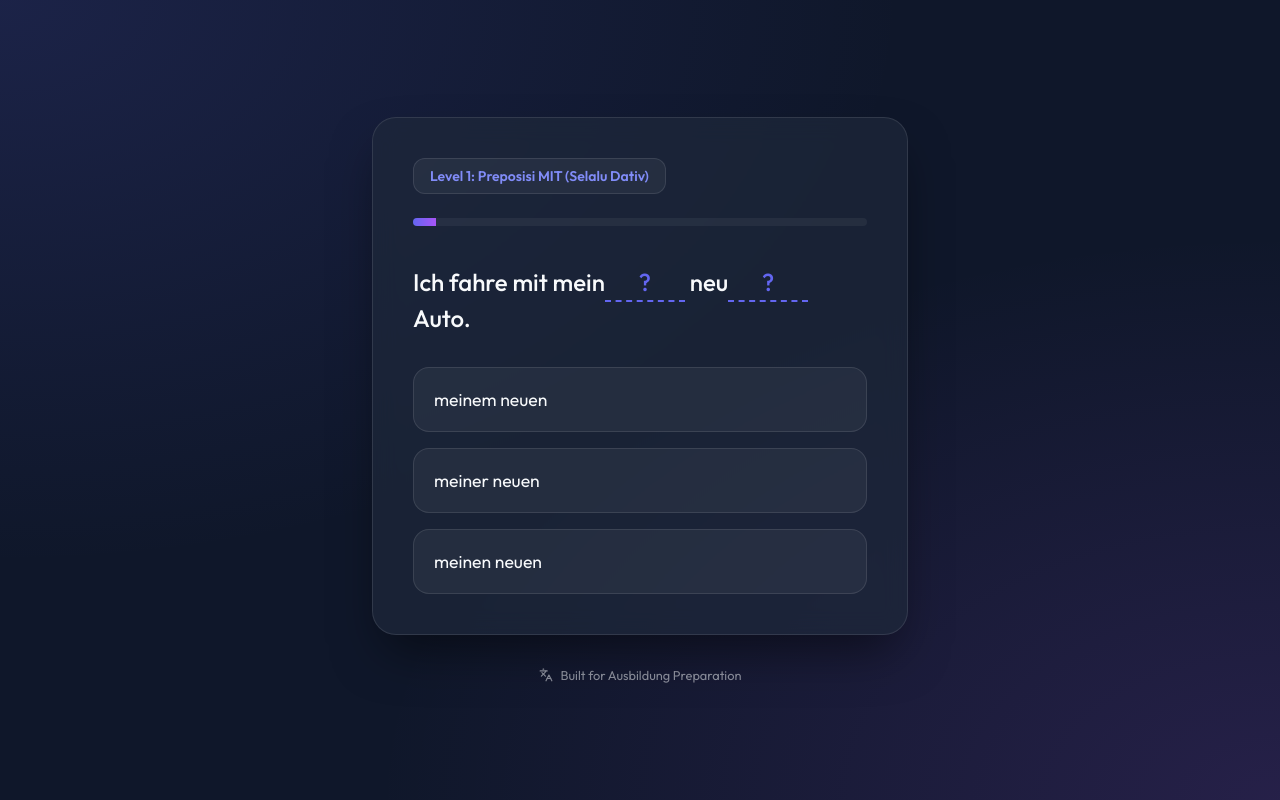
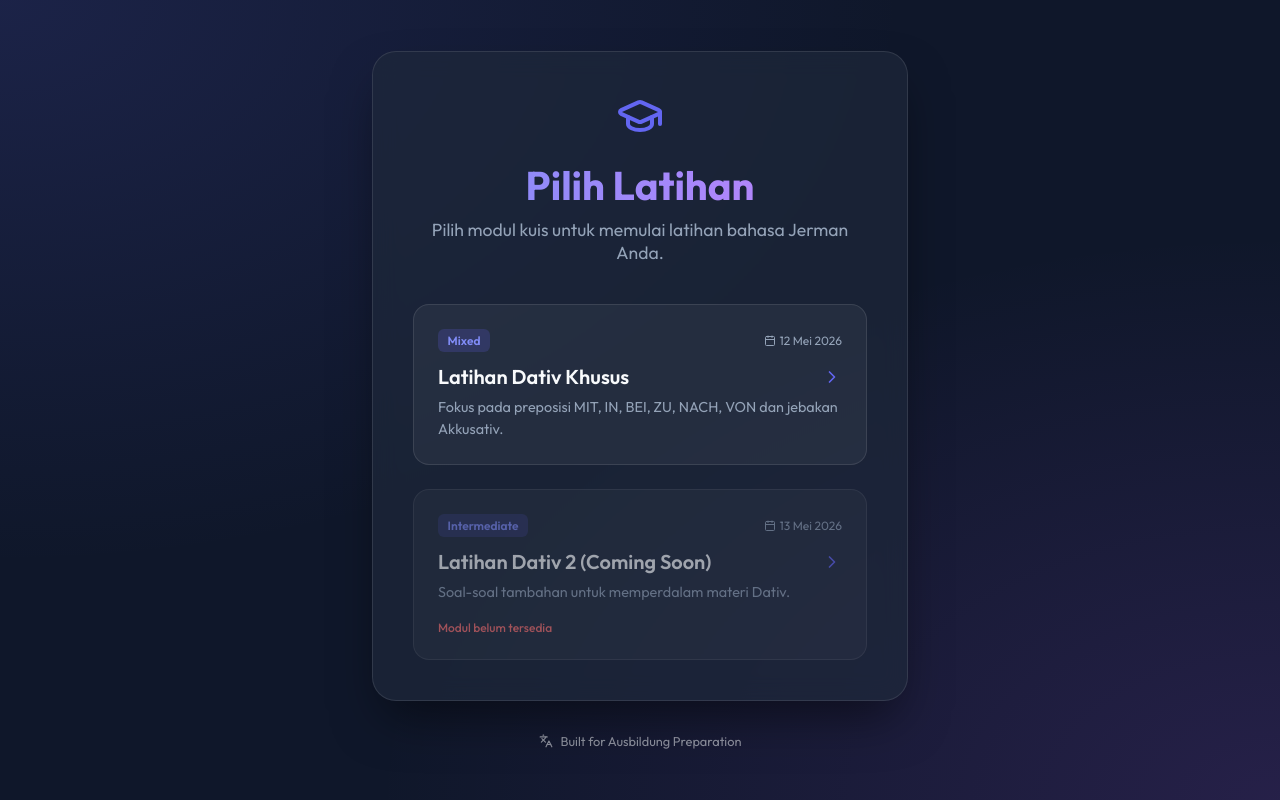
Before and after one commit to divorahim13/quiz-dativ-interaktif, a React (Vite) app: page / in a window 1280 px wide. Built offline with nearby package versions, Linux system fonts and the light colour scheme.

Commit message:
Add Dashboard and Quiz Selection feature

```diff
--- a/src/App.jsx
+++ b/src/App.jsx
@@ -1,19 +1,30 @@
 import React, { useState } from 'react';
 import { motion, AnimatePresence } from 'framer-motion';
-import { quizData } from './data/quizData';
+import { quizzes } from './data/quizData';
 import confetti from 'canvas-confetti';
-import { Trophy, RefreshCw, Languages } from 'lucide-react';
+import { Trophy, RefreshCw, Languages, ArrowLeft } from 'lucide-react';
 import QuizCard from './components/QuizCard';
+import Dashboard from './components/Dashboard';
 
 function App() {
+  const [selectedQuiz, setSelectedQuiz] = useState(null);
   const [currentIdx, setCurrentIdx] = useState(0);
   const [score, setScore] = useState(0);
   const [selectedOption, setSelectedOption] = useState(null);
   const [isAnswered, setIsAnswered] = useState(false);
   const [isQuizOver, setIsQuizOver] = useState(false);
 
-  const currentQuestion = quizData[currentIdx];
-  const progress = ((currentIdx + 1) / quizData.length) * 100;
+  const currentQuestion = selectedQuiz?.questions[currentIdx];
+  const progress = selectedQuiz ? ((currentIdx + 1) / selectedQuiz.questions.length) * 100 : 0;
+
+  const handleSelectQuiz = (quiz) => {
+    setSelectedQuiz(quiz);
+    setCurrentIdx(0);
+    setScore(0);
+    setSelectedOption(null);
+    setIsAnswered(false);
+    setIsQuizOver(false);
+  };
 
   const handleOptionClick = (option) => {
     if (isAnswered) return;
@@ -26,7 +37,7 @@ function App() {
   };
 
   const handleNext = () => {
-    if (currentIdx + 1 < quizData.length) {
+    if (currentIdx + 1 < selectedQuiz.questions.length) {
       setCurrentIdx(i => i + 1);
       setSelectedOption(null);
       setIsAnswered(false);
@@ -49,10 +60,33 @@ function App() {
     setIsQuizOver(false);
   };
 
+  const goBackToDashboard = () => {
+    setSelectedQuiz(null);
+  };
+
   return (
     <div className="container">
       <AnimatePresence mode="wait">
-        {!isQuizOver ? (
+        {!selectedQuiz ? (
+          <Dashboard quizzes={quizzes} onSelectQuiz={handleSelectQuiz} />
+        ) : !isQuizOver ? (
+          <div key="quiz-container">
+            <button
+              onClick={goBackToDashboard}
+              style={{
+                background: 'none',
+                border: 'none',
+                color: 'var(--text-secondary)',
+                display: 'flex',
+                alignItems: 'center',
+                gap: '8px',
+                marginBottom: '1rem',
+                cursor: 'pointer',
+                fontSize: '0.9rem'
+              }}
+            >
+              <ArrowLeft size={16} /> Kembali ke Dashboard
+            </button>
             <QuizCard
               currentQuestion={currentQuestion}
               progress={progress}
@@ -61,8 +95,9 @@ function App() {
               handleOptionClick={handleOptionClick}
               handleNext={handleNext}
               currentIdx={currentIdx}
-            totalQuestions={quizData.length}
+              totalQuestions={selectedQuiz.questions.length}
             />
+          </div>
         ) : (
           <motion.div
             key="result"
@@ -72,21 +107,21 @@ function App() {
           >
             <Trophy size={64} color="#facc15" style={{ marginBottom: '1.5rem' }} />
             <h1>Latihan Selesai!</h1>
-            <p className="subtitle">Luar biasa! Kamu telah menyelesaikan tantangan Dativ.</p>
+            <p className="subtitle">Luar biasa! Kamu telah menyelesaikan tantangan {selectedQuiz.title}.</p>
 
             <div className="score-circle">
               <div className="score-num">{score}</div>
-              <div className="score-total">dari {quizData.length}</div>
+              <div className="score-total">dari {selectedQuiz.questions.length}</div>
             </div>
 
-            <p style={{ marginBottom: '2rem', color: 'var(--text-secondary)' }}>
-              {score === quizData.length ? "Perfekt! Kamu menguasai Dativ sepenuhnya! 🚀" :
-               score > 15 ? "Bagus sekali! Hampir sempurna. 💪" : "Terus belajar, kamu pasti bisa! 📖"}
-            </p>
-
-            <button onClick={restartQuiz} className="next-btn" style={{ background: 'var(--glass)', border: '1px solid var(--glass-border)' }}>
-              <RefreshCw size={20} style={{ marginRight: '8px', verticalAlign: 'middle' }} /> Coba Lagi
+            <div style={{ display: 'flex', gap: '1rem', marginTop: '2rem' }}>
+              <button onClick={restartQuiz} className="next-btn" style={{ flex: 1, background: 'var(--glass)', border: '1px solid var(--glass-border)', marginTop: 0 }}>
+                <RefreshCw size={20} style={{ marginRight: '8px', verticalAlign: 'middle' }} /> Ulangi
               </button>
+              <button onClick={goBackToDashboard} className="next-btn" style={{ flex: 1, marginTop: 0 }}>
+                Menu Utama
+              </button>
+            </div>
           </motion.div>
         )}
       </AnimatePresence>
--- /dev/null
+++ b/src/components/Dashboard.jsx
@@ -0,0 +1,71 @@
+import React from 'react';
+import { motion } from 'framer-motion';
+import { Calendar, BookOpen, ChevronRight, GraduationCap } from 'lucide-react';
+
+const Dashboard = ({ quizzes, onSelectQuiz }) => {
+  return (
+    <motion.div
+      initial={{ opacity: 0, scale: 0.95 }}
+      animate={{ opacity: 1, scale: 1 }}
+      className="glass-card"
+    >
+      <div style={{ textAlign: 'center', marginBottom: '2.5rem' }}>
+        <GraduationCap size={48} color="#6366f1" style={{ marginBottom: '1rem' }} />
+        <h1>Pilih Latihan</h1>
+        <p className="subtitle">Pilih modul kuis untuk memulai latihan bahasa Jerman Anda.</p>
+      </div>
+
+      <div className="options-grid" style={{ gap: '1.5rem' }}>
+        {quizzes.map((quiz) => (
+          <button
+            key={quiz.id}
+            onClick={() => quiz.questions.length > 0 && onSelectQuiz(quiz)}
+            disabled={quiz.questions.length === 0}
+            className="option-btn"
+            style={{
+              display: 'flex',
+              flexDirection: 'column',
+              alignItems: 'flex-start',
+              padding: '1.5rem',
+              opacity: quiz.questions.length === 0 ? 0.6 : 1,
+              cursor: quiz.questions.length === 0 ? 'not-allowed' : 'pointer'
+            }}
+          >
+            <div style={{ display: 'flex', justifyContent: 'space-between', width: '100%', marginBottom: '0.75rem' }}>
+              <span style={{
+                fontSize: '0.75rem',
+                background: 'rgba(99, 102, 241, 0.2)',
+                color: '#818cf8',
+                padding: '0.25rem 0.6rem',
+                borderRadius: '6px',
+                fontWeight: 600
+              }}>
+                {quiz.difficulty}
+              </span>
+              <div style={{ display: 'flex', alignItems: 'center', gap: '4px', fontSize: '0.75rem', color: 'var(--text-secondary)' }}>
+                <Calendar size={12} /> {quiz.date}
+              </div>
+            </div>
+
+            <div style={{ fontSize: '1.25rem', fontWeight: 600, marginBottom: '0.5rem', display: 'flex', alignItems: 'center', justifyContent: 'space-between', width: '100%' }}>
+              {quiz.title}
+              <ChevronRight size={20} color="#6366f1" />
+            </div>
+
+            <p style={{ fontSize: '0.9rem', color: 'var(--text-secondary)', lineHeight: '1.5', margin: 0 }}>
+              {quiz.description}
+            </p>
+
+            {quiz.questions.length === 0 && (
+              <div style={{ marginTop: '1rem', fontSize: '0.75rem', color: '#f87171', fontWeight: 500 }}>
+                Modul belum tersedia
+              </div>
+            )}
+          </button>
+        ))}
+      </div>
+    </motion.div>
+  );
+};
+
+export default Dashboard;
--- a/src/data/quizData.js
+++ b/src/data/quizData.js
@@ -1,4 +1,11 @@
-export const quizData = [
+export const quizzes = [
+  {
+    id: "dativ-practice-1",
+    title: "Latihan Dativ Khusus",
+    date: "12 Mei 2026",
+    description: "Fokus pada preposisi MIT, IN, BEI, ZU, NACH, VON dan jebakan Akkusativ.",
+    difficulty: "Mixed",
+    questions: [
       {
         id: 1,
         level: 1,
@@ -21,7 +28,7 @@ export const quizData = [
         id: 3,
         level: 1,
         title: "Level 1: Preposisi MIT (Selalu Dativ)",
-    sentence: "Sie kommt mit ihr___ klein___ Hund.",
+        sentence: "Sie kommt with ihr___ klein___ Hund.",
         options: ["ihrem kleinen", "ihrer kleinen", "ihren kleinen"],
         correct: "ihrem kleinen",
         explanation: "Dativ, unbestimmt, maskulin/neuter (der Hund). mit + Dativ.",
@@ -179,4 +186,14 @@ export const quizData = [
         correct: "meinen guten",
         explanation: "Akkusativ! (für + Akkusativ). maskulin.",
       },
+    ]
+  },
+  {
+    id: "dativ-practice-2",
+    title: "Latihan Dativ 2 (Coming Soon)",
+    date: "13 Mei 2026",
+    description: "Soal-soal tambahan untuk memperdalam materi Dativ.",
+    difficulty: "Intermediate",
+    questions: []
+  }
 ];
--- a/src/index.css
+++ b/src/index.css
@@ -132,8 +132,9 @@ h1 {
 
 .option-btn:hover {
   background: rgba(255, 255, 255, 0.1);
-  transform: translateY(-2px);
+  transform: translateY(-4px);
   border-color: var(--primary);
+  box-shadow: 0 10px 25px -5px rgba(99, 102, 241, 0.2);
 }
 
 .option-btn.selected {
```
Lines whose indentation alone changed are shown as unchanged.
